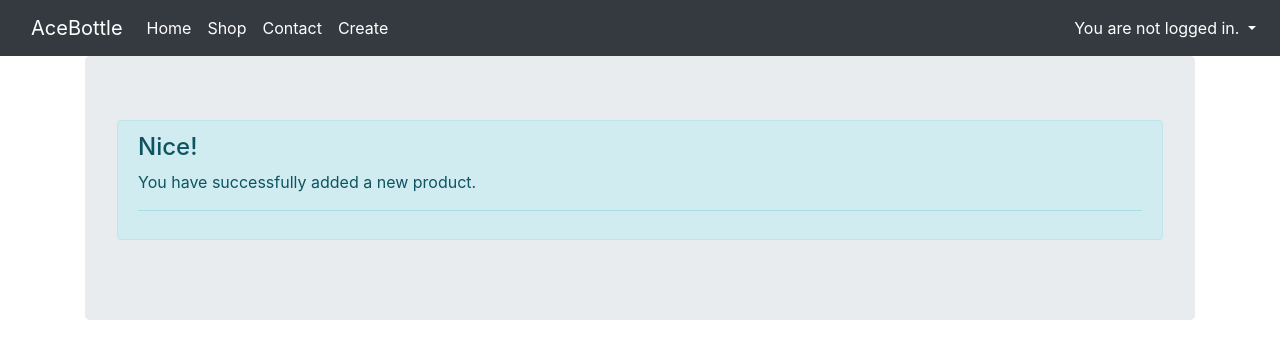
After one commit to Ariellles/mystore, a Django app: page /addition in a window 1280 px wide. The commit adds this page. Shown: the top 359 px of the page. Run offline with Django 4.2, Linux system fonts and the light colour scheme; some libraries are stand-ins or nearby versions.

Commit message:
Added successful deletion and addition pages

```diff
--- a/mystore/mystore/urls.py
+++ b/mystore/mystore/urls.py
@@ -25,6 +25,8 @@ from storeapp.views import EditProduct
 from storeapp.views import DeleteProduct
 from storeapp.views import ProductDetail
 from storeapp.views import SuccessfulEdit
+from storeapp.views import SuccessfulAddition
+from storeapp.views import SuccessfulDeletion
 
 
 urlpatterns = [
@@ -32,11 +34,14 @@ urlpatterns = [
     path('shop', ProductsListView.as_view(), name='products'),
     path('contact', ContactUs.as_view(), name='contact'),
     path('', HomePage.as_view(), name= 'homepage'),
-    path('create', CreateProduct.as_view(), name= 'create'),
+    path('create', CreateProduct.as_view(), name='create'),
     path('products/<int:pk>/edit', EditProduct.as_view(), name='edit'),
     path('products/<int:pk>/delete', DeleteProduct.as_view(), name='delete_product'),
+    path('products/<int:pk>/add', DeleteProduct.as_view(), name='add_product'),
     path('products/<int:pk>', ProductDetail.as_view(), name='product_detail'),
-    path('successful', SuccessfulEdit.as_view(), name= 'successful')
+    path('successful', SuccessfulEdit.as_view(), name='successful'),
+    path('addition', SuccessfulAddition.as_view(), name='addition'),
+    path('deletion', SuccessfulDeletion.as_view(), name= 'deletion'),
 
 ]
 
--- a/mystore/storeapp/templates/homepage.html
+++ b/mystore/storeapp/templates/homepage.html
@@ -3,7 +3,7 @@
 {% block content %}
 
 <div class="alert alert-info" role="alert">
-  <h4 class="alert-heading">Welcome to Holly Movies!</h4>
+  <h4 class="alert-heading">Welcome to AceBottles - Stay hydrated, but also cute!</h4>
   <p>Aww yeah, you successfully read this important alert message. This example text is going to run a bit longer so that you can see how spacing within an alert works with this kind of content.</p>
   <hr>
   <p class="mb-0">Whenever you need to, be sure to use margin utilities to keep things nice and tidy.</p>
--- /dev/null
+++ b/mystore/storeapp/templates/successful_addition.html
@@ -0,0 +1,13 @@
+{% extends "base.html" %}
+
+{% block content %}
+
+<div class="alert alert-info" role="alert">
+  <h4 class="alert-heading">Nice!</h4>
+  <p>You have successfully added a new product.</p>
+  <hr>
+  <p class="mb-0"></p>
+</div>
+
+
+{% endblock %}
--- a/mystore/storeapp/views.py
+++ b/mystore/storeapp/views.py
@@ -26,11 +26,19 @@ class SuccessfulEdit(TemplateView):
     template_name = 'successful_update.html'
 
 
+class SuccessfulAddition(TemplateView):
+    template_name = 'successful_addition.html'
+
+
+class SuccessfulDeletion(TemplateView):
+    template_name = 'successful_deletion.html'
+
+
 class CreateProduct(CreateView):
     template_name = 'create_product.html'
     model = Product
     fields = '__all__'
-    success_url = reverse_lazy('homepage')
+    success_url = reverse_lazy('addition')
 
 
 class EditProduct(UpdateView):
@@ -45,7 +53,7 @@ class DeleteProduct(DeleteView):
     template_name = 'delete_product.html'
     model = Product
     context_object_name = 'product'
-    success_url = reverse_lazy('homepage')
+    success_url = reverse_lazy('deletion')
 
 
 class ProductDetail(DetailView):
```
Also changed, not shown: mystore/storeapp/templates/successful_deletion.html (added, +13 -0 lines).
